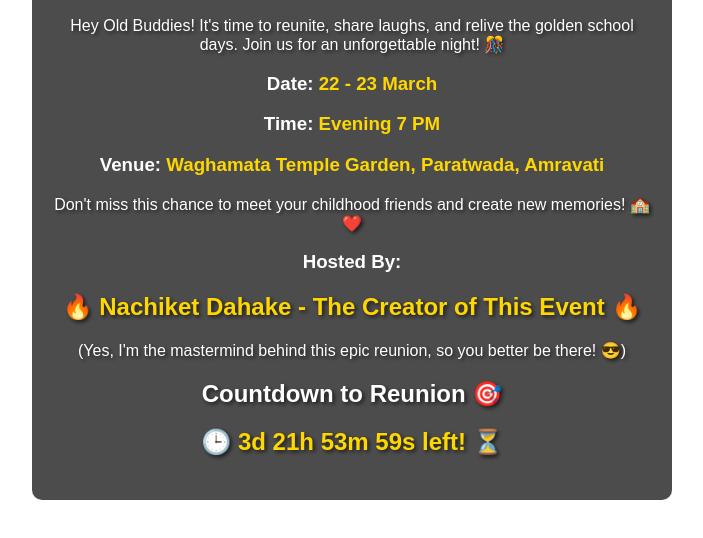
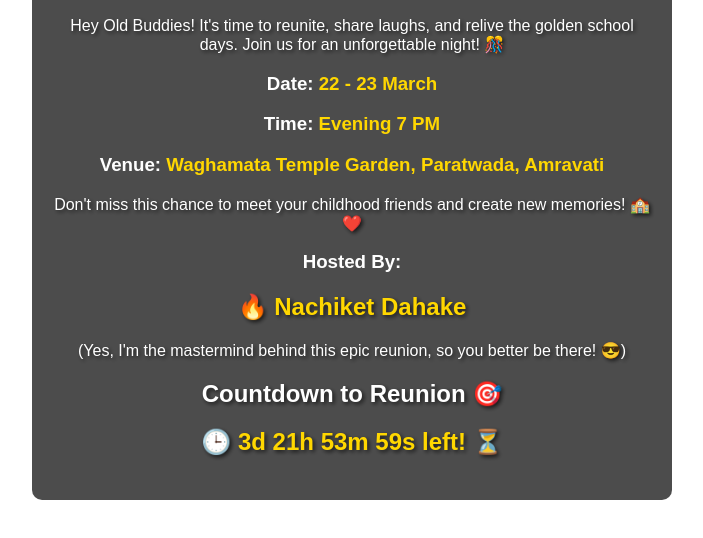
Before and after one commit to nachiee/Reunion, a plain HTML site: page index.html in a window 1280 px wide. Shown: the part 182-720 px from the top of the page, without its empty margins (288-991 px from the left). Drawn offline with Linux system fonts and the light colour scheme.

Commit message:
Update index.html

```diff
--- a/index.html
+++ b/index.html
@@ -44,7 +44,7 @@
         <h3>Venue: <span class="highlight">Waghamata Temple Garden, Paratwada, Amravati</span></h3>
         <p>Don't miss this chance to meet your childhood friends and create new memories! 🏫❤️</p>
         <h3>Hosted By:</h3>
-        <h2 class="highlight">🔥 Nachiket Dahake - The Creator of This Event 🔥</h2>
+        <h2 class="highlight">🔥 Nachiket Dahake </h2>
         <p>(Yes, I'm the mastermind behind this epic reunion, so you better be there! 😎)</p>
 
         <!-- Live Countdown Timer -->
```
